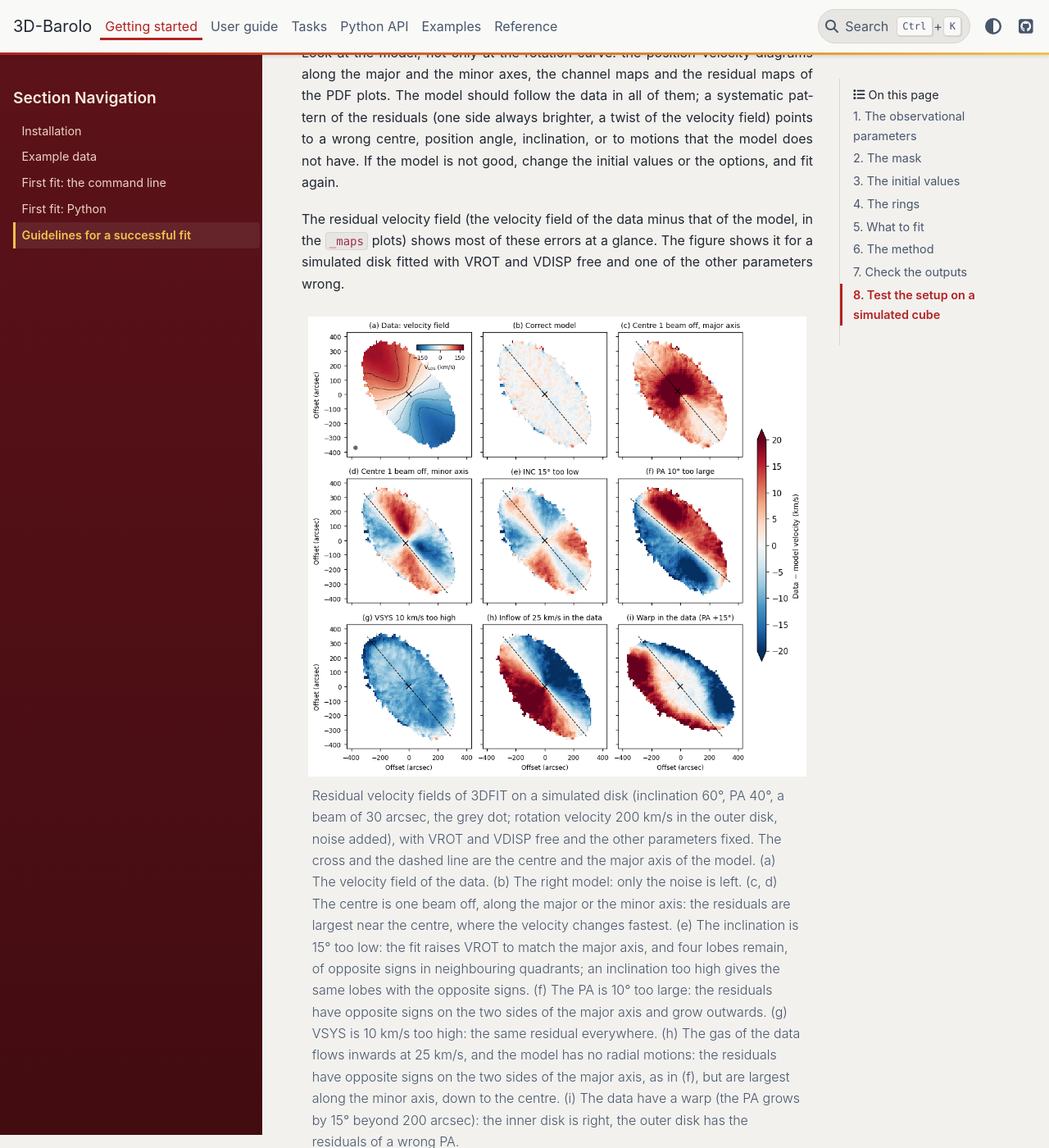
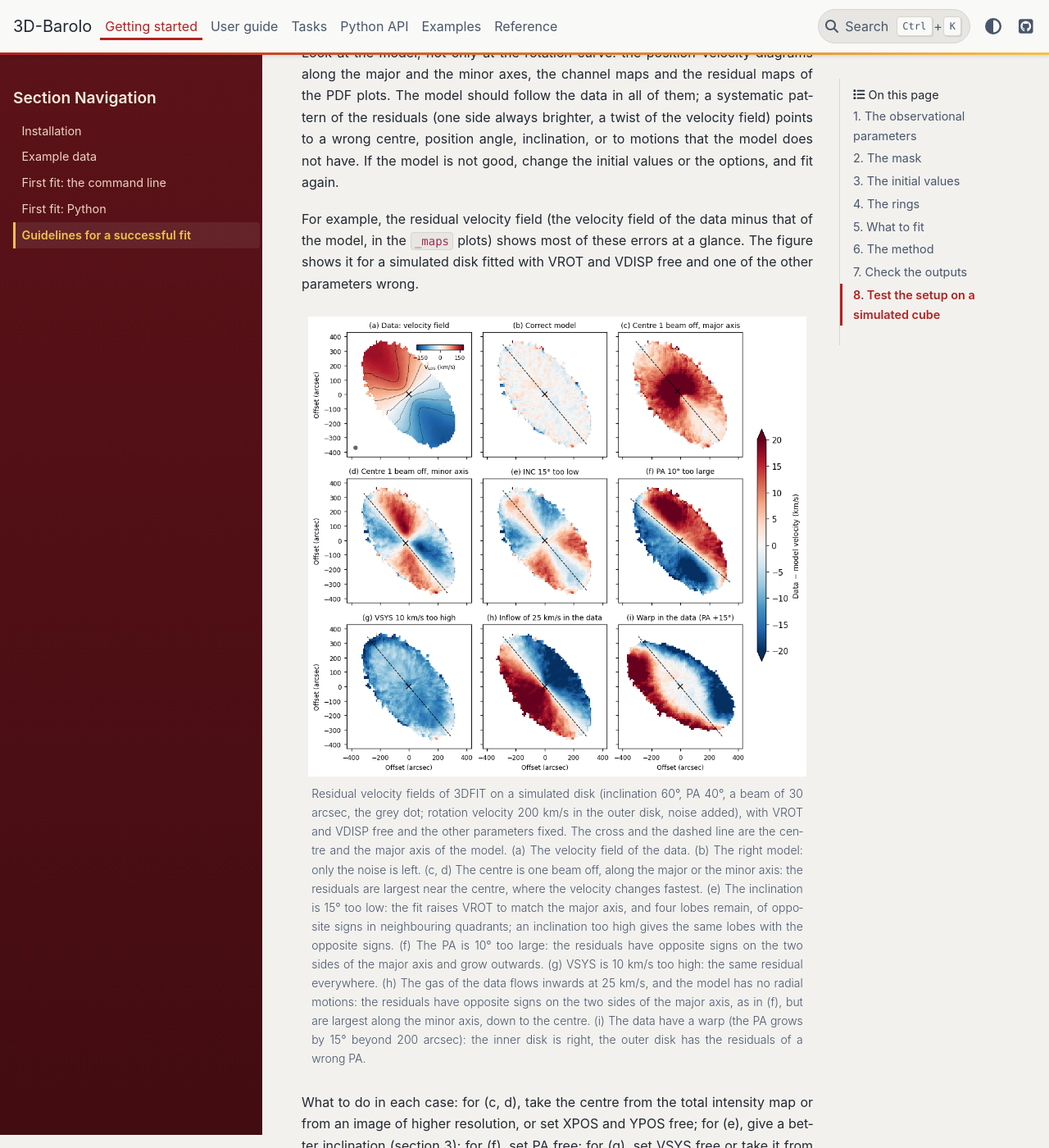
Before and after one commit to editeodoro/bbarolo2, a Sphinx documentation site: the page built from docs/getting-started/guidelines.md, in a window 1280 px wide and 1400 px high, scrolled down 3147 px. Shown: the whole window at 82% size. Built offline with Sphinx 7.4.7 and the PyData theme 0.15.4, drawn with Linux system fonts in a browser that asks for light colours.

Commit message:
Docs: justified captions in a smaller font; "For example" before the residual figure
Co-Authored-By: Claude Opus 5.5 <noreply@anthropic.com>

````diff
--- a/docs/_static/custom.css
+++ b/docs/_static/custom.css
@@ -75,15 +75,19 @@ html[data-theme="dark"] .bd-sidebar-primary {
 .bd-article h1 { color: var(--pst-color-primary); }
 .bd-article h2 { border-bottom: 2px solid var(--pst-color-border); padding-bottom: 0.15rem; }
 
-/* Justified body text, with hyphenation so that narrow columns (cards, list items) get no wide gaps. Only
-   the running text of the pages: not tables, captions, the landing tagline or the parameter descriptions. */
-.bd-article p, .bd-article li > p, .bd-article dd > p {
+/* Justified body text, with hyphenation so that narrow columns (cards, list items) get no wide gaps. The
+   running text of the pages and the captions of the figures: not tables, the landing tagline or the parameter
+   descriptions. */
+.bd-article p, .bd-article li > p, .bd-article dd > p, .bd-article figcaption p {
   text-align: justify;
   hyphens: auto;
   -webkit-hyphens: auto;
 }
-.bd-article .bb-tagline, .bd-article td p, .bd-article th p, .bd-article figcaption p,
+.bd-article .bb-tagline, .bd-article td p, .bd-article th p,
 .bd-article .sd-card-title, .bd-article p.rubric { text-align: left; hyphens: manual; }
+/* Captions smaller than the text. A caption of one line stays centred under its figure (the theme centres the
+   paragraph, an inline block). */
+.bd-article figcaption { font-size: 0.875rem; }
 
 /* Landing page */
 .bb-hero { padding: 2.5rem 0 1.5rem; }
--- a/docs/getting-started/guidelines.md
+++ b/docs/getting-started/guidelines.md
@@ -96,9 +96,9 @@ systematic pattern of the residuals (one side always brighter, a twist of the ve
 centre, position angle, inclination, or to motions that the model does not have. If the model is not good, change
 the initial values or the options, and fit again.
 
-The residual velocity field (the velocity field of the data minus that of the model, in the `_maps` plots) shows
-most of these errors at a glance. The figure shows it for a simulated disk fitted with VROT and VDISP free and one of
-the other parameters wrong.
+For example, the residual velocity field (the velocity field of the data minus that of the model, in the `_maps`
+plots) shows most of these errors at a glance. The figure shows it for a simulated disk fitted with VROT and VDISP
+free and one of the other parameters wrong.
 
 ```{figure} /figures/guidelines_residuals.png
 :alt: Residual velocity fields of a simulated disk fitted with a wrong centre, inclination, position angle or systemic velocity, or with motions that the model does not have
````
